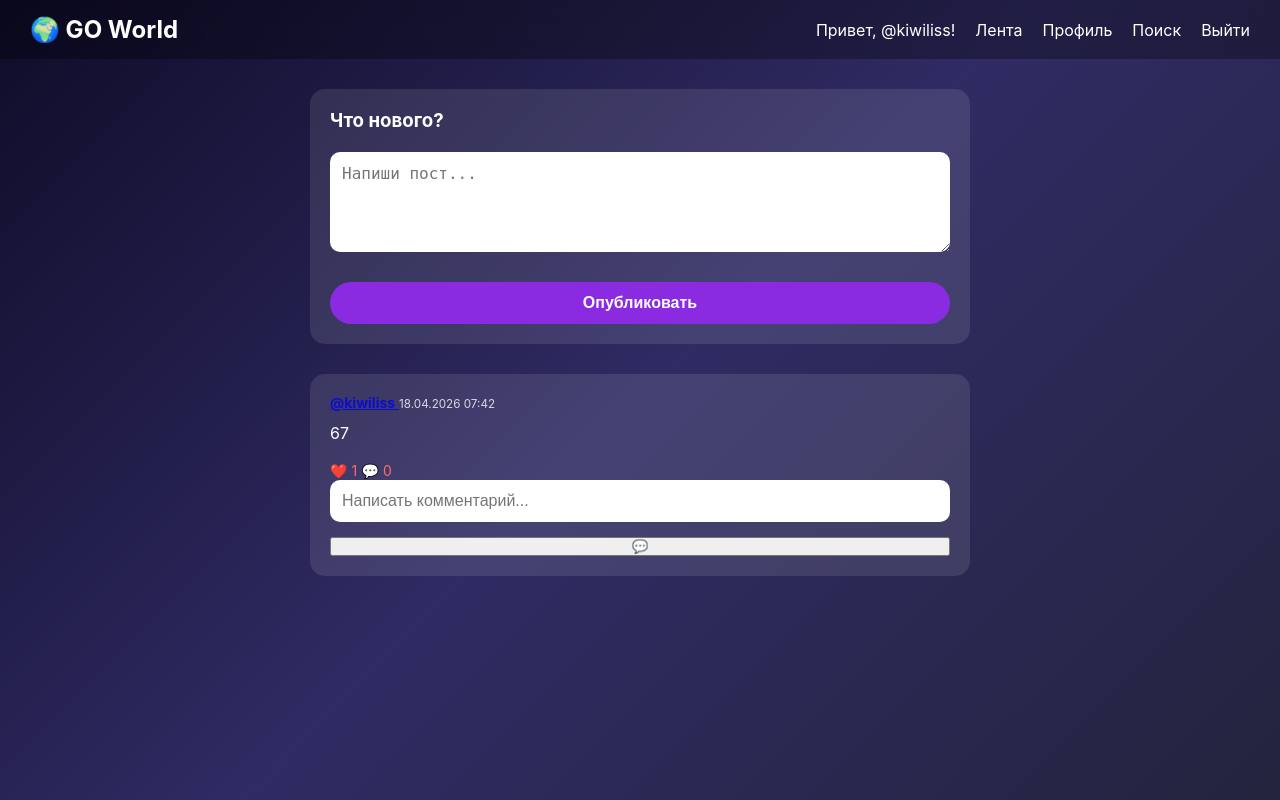
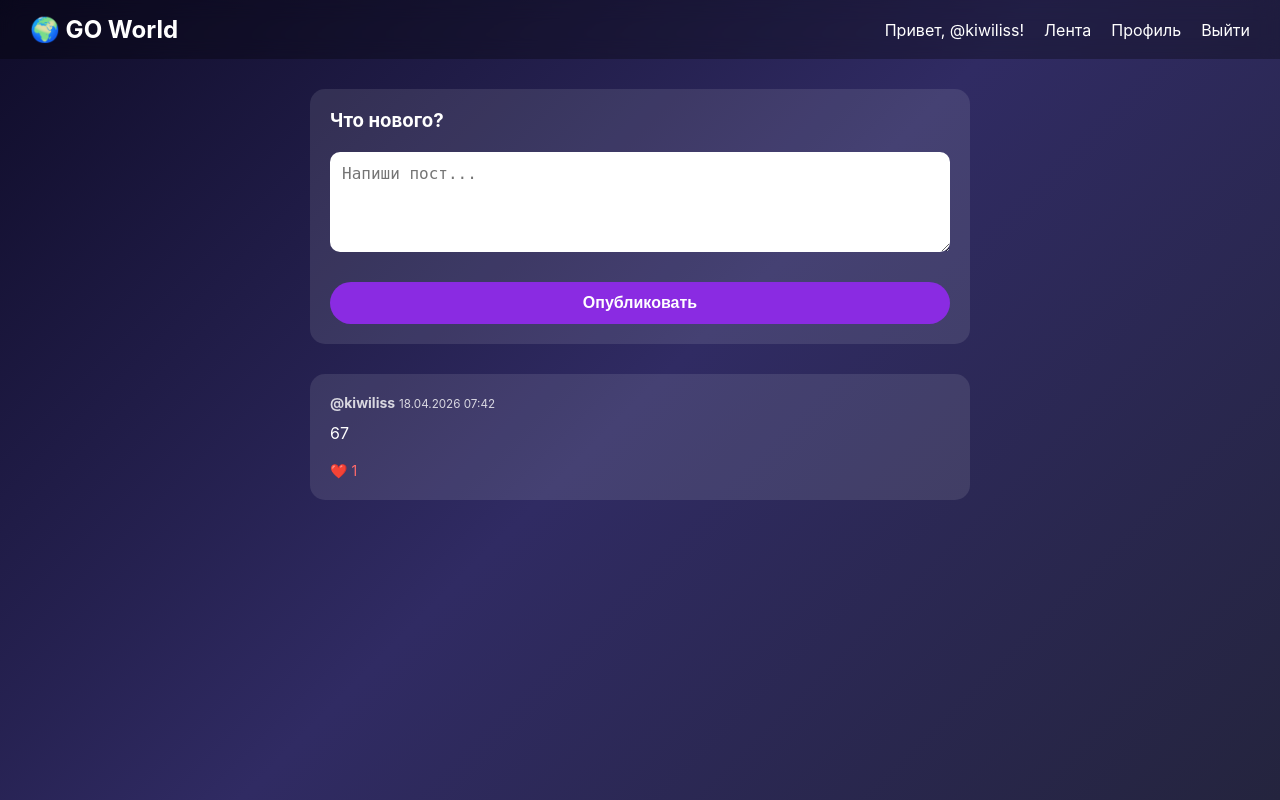
Before and after one commit to kiwiliwwi9-afk/GO-World, a Flask app: page /feed in a window 1280 px wide. Run offline with Flask 3, Linux system fonts and the light colour scheme; a user stored in the database is signed in; data comes from the database, SQL or seed files in the repository; data that the repository does not hold is empty.

Commit message:
Update feed.html

```diff
--- a/templates/feed.html
+++ b/templates/feed.html
@@ -2,8 +2,9 @@
 <html>
 <head>
     <title>Лента — GO World</title>
+    <meta charset="UTF-8">
+    <meta name="viewport" content="width=device-width, initial-scale=1.0">
     <link rel="stylesheet" href="/static/style.css">
-    <meta name="viewport" content="width=device-width, initial-scale=1.0">
 </head>
 <body>
     <nav class="navbar">
@@ -12,7 +13,6 @@
             <span>Привет, {{ current_user.username }}!</span>
             <a href="/feed">Лента</a>
             <a href="/profile/{{ current_user.username }}">Профиль</a>
-            <a href="/search">Поиск</a>
             <a href="/logout">Выйти</a>
         </div>
     </nav>
@@ -31,9 +31,7 @@
             <div class="post">
                 <div class="post-header">
                     <div>
-                        <a href="/profile/{{ post.author.username }}" class="profile-link">
-                            <strong>{{ post.author.username }}</strong>
-                        </a>
+                        <strong>{{ post.author.username }}</strong>
                         <small>{{ post.created_at.strftime('%d.%m.%Y %H:%M') }}</small>
                     </div>
 
@@ -48,25 +46,6 @@
                 <div class="post-content">{{ post.content }}</div>
                 <div class="post-actions">
                     <a href="/like/{{ post.id }}" class="like-btn">❤️ {{ post.likes }}</a>
-                    <a href="/post/{{ post.id }}" class="comment-btn">💬 {{ post.comments|length }}</a>
-                </div>
-
-                <div class="comment-section">
-                    <form method="POST" action="/comment/{{ post.id }}">
-                        <input type="text" name="content" placeholder="Написать комментарий..." class="comment-input">
-                        <button type="submit" class="comment-submit">💬</button>
-                    </form>
-                    <div class="comments">
-                        {% for comment in post.comments[:3] %}
-                            <div class="comment">
-                                <strong><a href="/profile/{{ comment.author.username }}" class="profile-link">{{ comment.author.username }}</a></strong>
-                                <span>{{ comment.content }}</span>
-                            </div>
-                        {% endfor %}
-                        {% if post.comments|length > 3 %}
-                            <a href="/post/{{ post.id }}" class="more-comments">Показать все {{ post.comments|length }} комментариев</a>
-                        {% endif %}
-                    </div>
                 </div>
             </div>
             {% else %}
```
